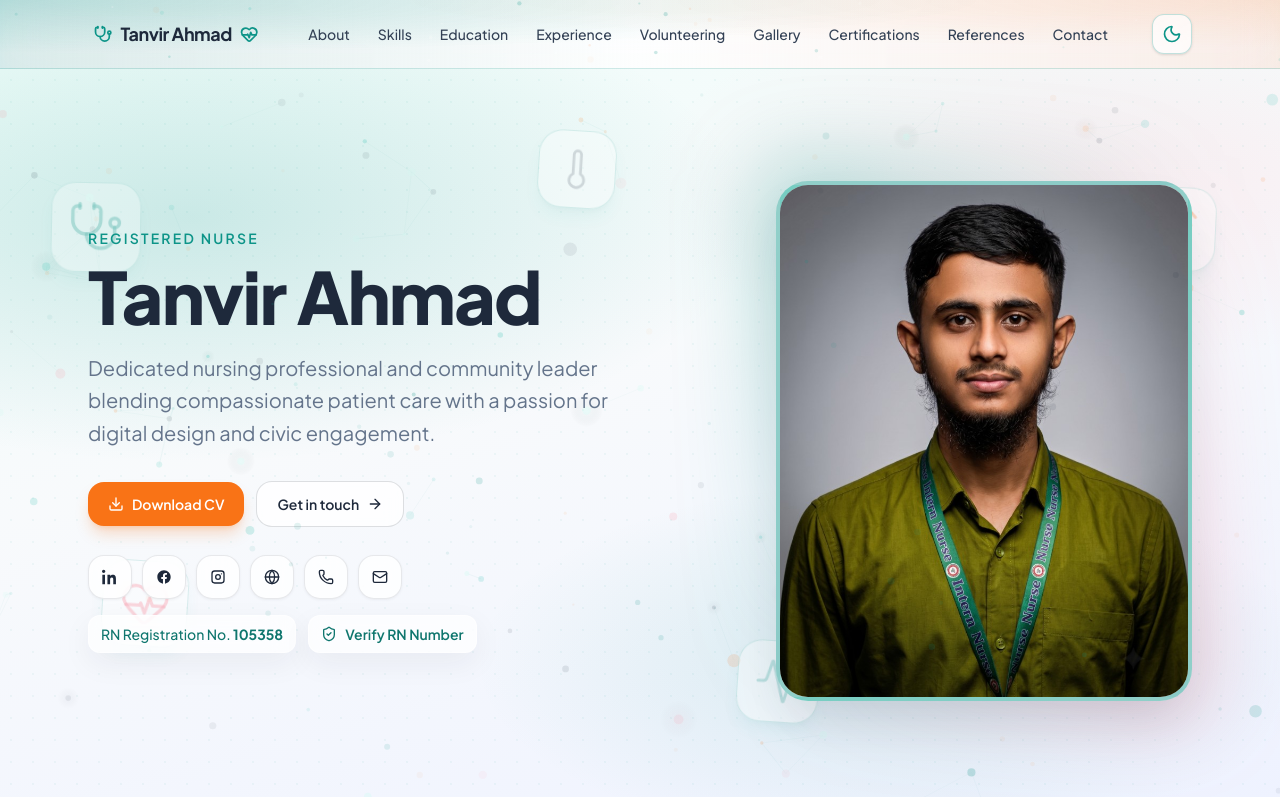
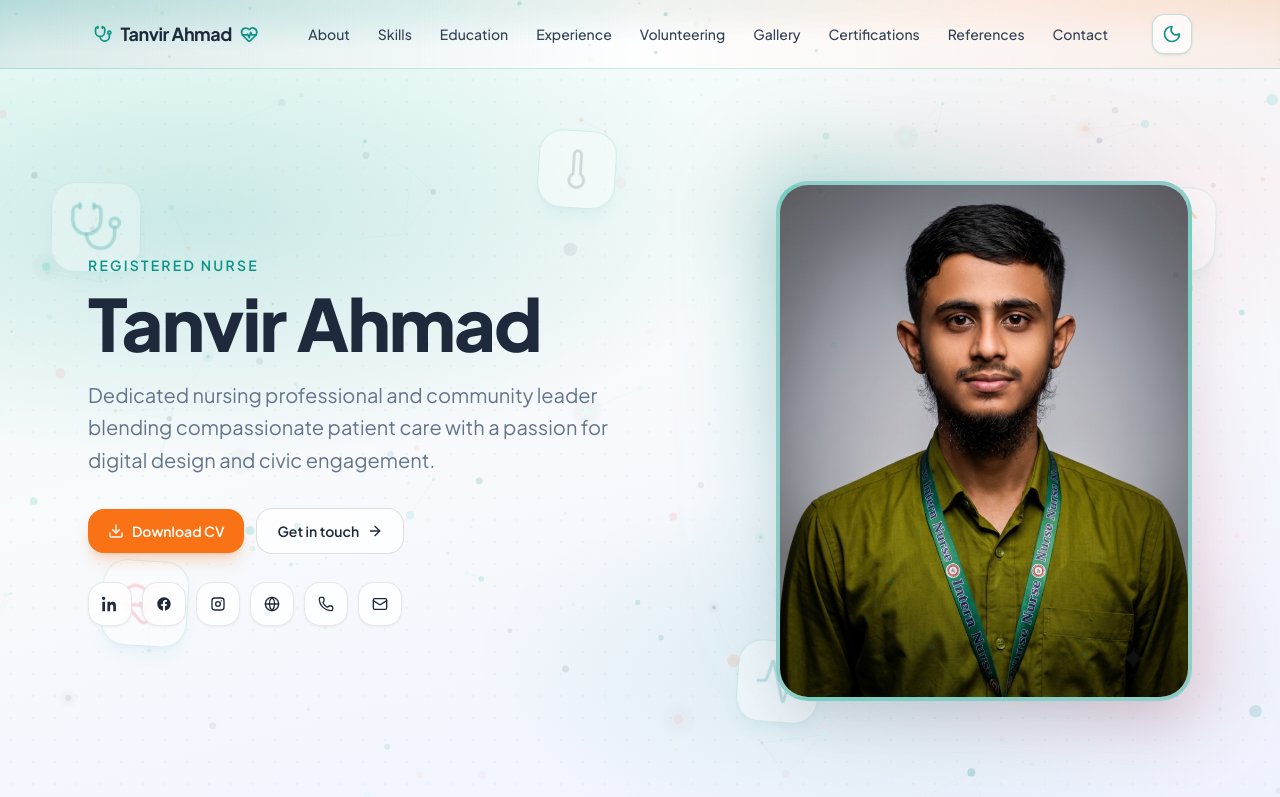
Before and after one commit to TanvirBD71/tanvir.ahmad.bd, a Next.js app: page / in a window 1280 px wide. Shown: the top 797 px of the page. Built offline with nearby package versions, Linux system fonts and the light colour scheme.

Commit message:
Revert "RN Number add"
This reverts commit fe73d0a3941b1f9b3da8461a9f1f10aa492d78b6.

```diff
--- a/components/Hero.tsx
+++ b/components/Hero.tsx
@@ -1,7 +1,7 @@
 "use client";
 
 import { motion, useReducedMotion } from "framer-motion";
-import { ArrowRight, Download, ShieldCheck } from "lucide-react";
+import { ArrowRight, Download } from "lucide-react";
 import Image from "next/image";
 import HeroFloatingIcons from "@/components/HeroFloatingIcons";
 import HeroSpecialParticles from "@/components/HeroSpecialParticles";
@@ -115,31 +115,6 @@ export default function Hero() {
               </li>
             ))}
           </motion.ul>
-
-          <motion.div
-            className="mt-4 flex flex-wrap items-center gap-3"
-            initial={reduceMotion ? false : { opacity: 0, y: 14 }}
-            animate={{ opacity: 1, y: 0 }}
-            transition={{ duration: reduceMotion ? 0 : 0.5, delay: reduceMotion ? 0 : 0.3 }}
-          >
-            <p
-              className="glass-panel rounded-xl px-3 py-2 text-sm"
-              style={{ color: "var(--teal-dark)" }}
-            >
-              <span className="font-medium">RN Registration No.</span>{" "}
-              <span className="font-bold">{site.rnRegistrationNumber}</span>
-            </p>
-            <a
-              href={site.rnVerificationUrl}
-              target="_blank"
-              rel="noopener noreferrer"
-              className="focus-ring glass-panel inline-flex items-center gap-2 rounded-xl px-3 py-2 text-sm font-semibold shadow-sm transition hover:border-teal/60 hover:shadow-md hover:shadow-teal/10"
-              style={{ color: "var(--teal-dark)" }}
-            >
-              <ShieldCheck className="h-4 w-4" aria-hidden="true" />
-              Verify RN Number
-            </a>
-          </motion.div>
         </div>
 
         <motion.div
--- a/lib/content.ts
+++ b/lib/content.ts
@@ -1,8 +1,6 @@
 export const site = {
   name: "Tanvir Ahmad",
   title: "Registered Nurse",
-  rnRegistrationNumber: "105358",
-  rnVerificationUrl: "https://bncdb.bnmc.gov.bd/bnc/221260id.html",
   tagline:
     "Dedicated nursing professional and community leader blending compassionate patient care with a passion for digital design and civic engagement.",
   email: "tanvirnurse@gmail.com",
```
